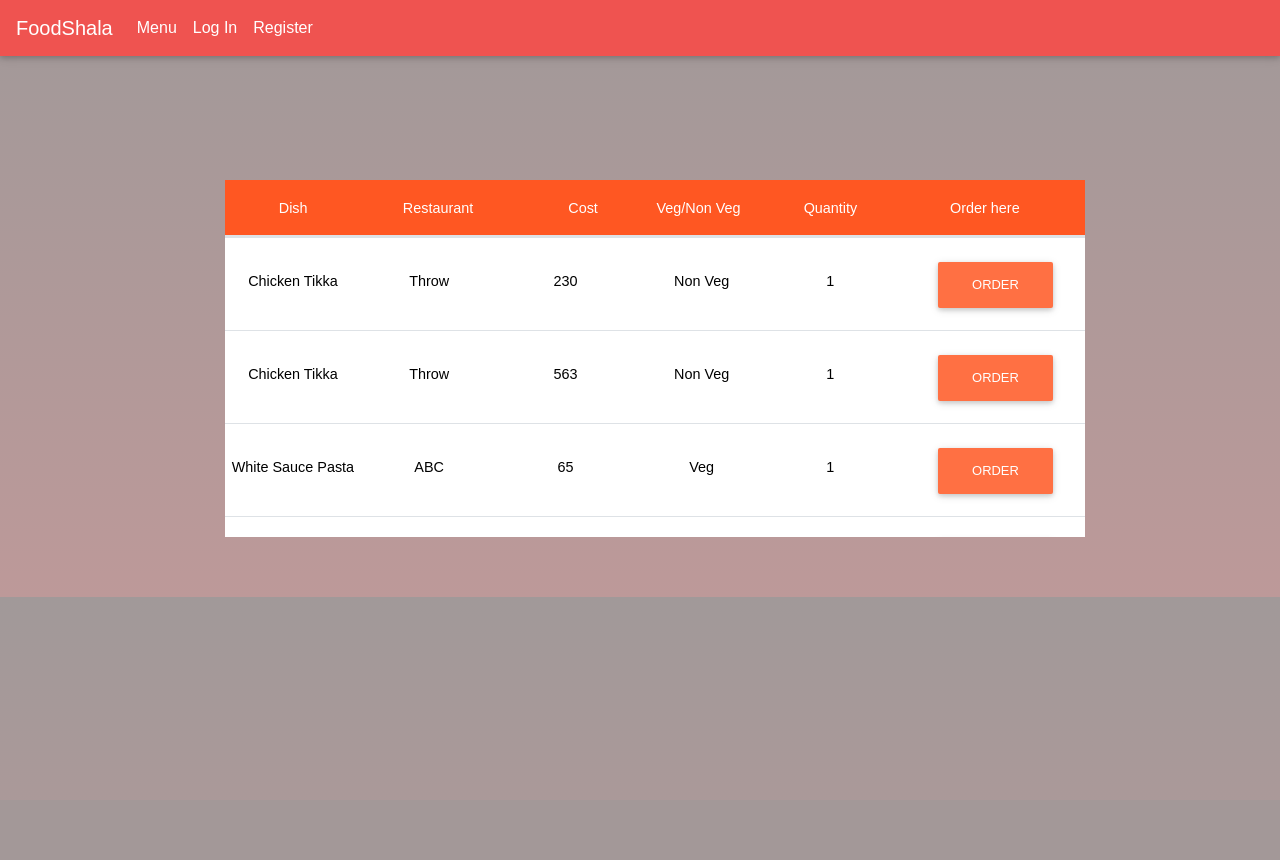
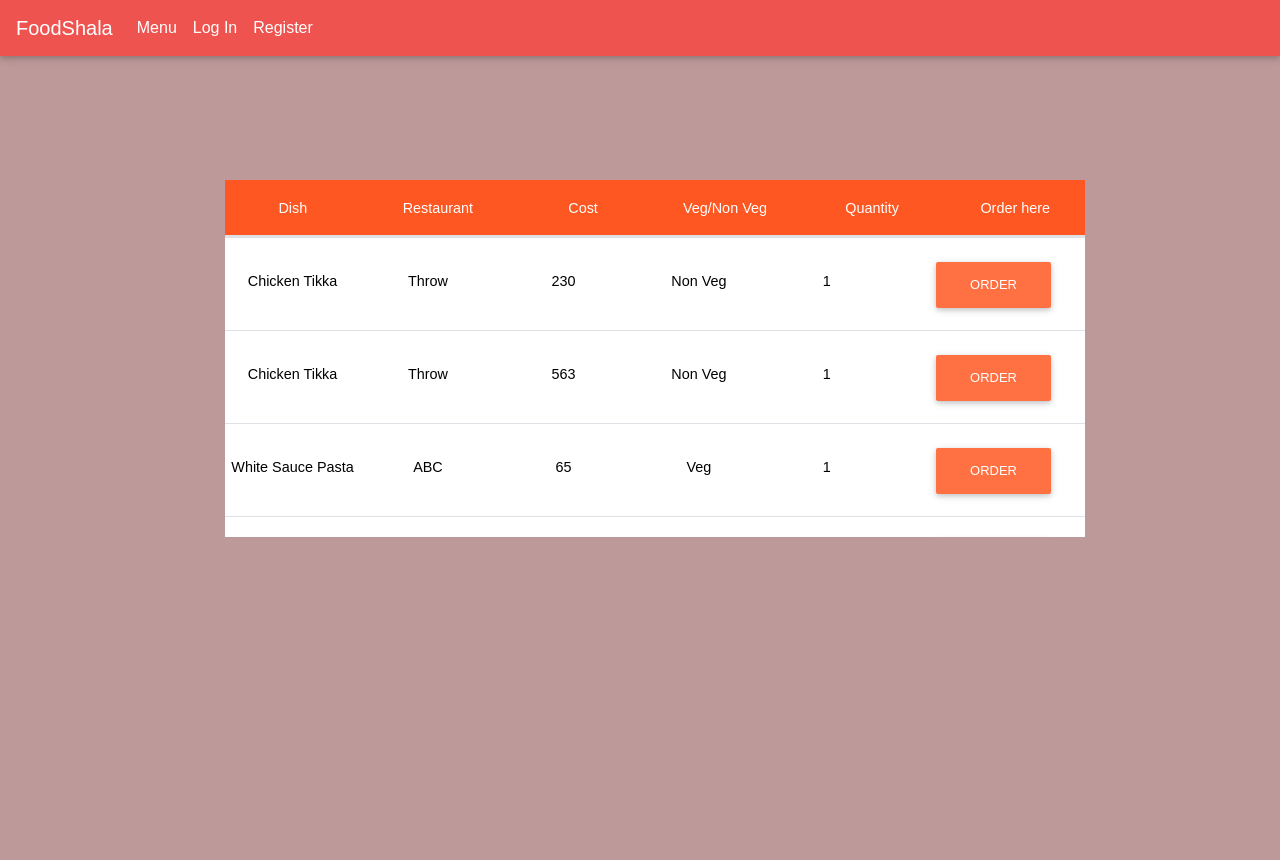
Before and after one commit to arnav-deep/FoodShala, a PHP site: page /menu.php in a window 1280 px wide. Before the commit the page ends 597 px from the top, so only its background shows below. Run offline with PHP 8.4, Linux system fonts and the light colour scheme; data comes from the database, SQL or seed files in the repository; some libraries are stand-ins or nearby versions.

Commit message:
fix addmenuitem table

```diff
--- a/addmenuitem.php
+++ b/addmenuitem.php
@@ -1,6 +1,7 @@
 <?php
   session_start();
   include('connection/connect.php');
+  include('navbar.php');
 
   if(!isset($_SESSION["loggedin"]) || $_SESSION["loggedin"] !== true) {
     header("location: login.php");
@@ -26,7 +27,6 @@
 
     <?php
 
-      include('navbar.php');
       if(isset($_POST['cussubmit'])) {
 
         $mremail = $_SESSION["email"];
--- a/css/style.css
+++ b/css/style.css
@@ -3,17 +3,19 @@
   padding: 0;
   font-family: sans-serif;
 }
+body {
+  background: rgba(90, 0, 0, 0.4);
+}
 #outer-box {
-  height: 90.9%;
+  height: 92%;
   width: 100%;
-  background-image: linear-gradient(rgba(20, 0, 0, 0.4),rgba(90, 0, 0, 0.4));
   background-position: center;
   background-size: cover;
   position: absolute;
 }
 #regform-box {
   width: 400px;
-  height: 580px;
+  height: 540px;
   position: relative;
   margin: 6% auto;
   background: #ffffff;
@@ -164,30 +166,25 @@
 th {
    text-align: center;
 }
-.fixed_header{
+.fixed_header {
   background: #ffffff;
   margin: 20px;
-
 }
-
-.fixed_header tbody{
+.fixed_header tbody {
   display:block;
   width: 100%;
   overflow: auto;
   height: 300px;
 }
-
 .fixed_header thead tr {
  display: block;
- text-align:left;
+ text-align: center;
 }
 
 .fixed_header thead {
   height: 20px;
 }
-
 .fixed_header th, .fixed_header td {
   padding: 5px;
-text-align: left;
-width: 200px;
+  text-align: center;
 }
--- a/login.php
+++ b/login.php
@@ -1,6 +1,7 @@
 <?php
   session_start();
   include('connection/connect.php');
+  include('navbar.php');
 
   if(isset($_SESSION["loggedin"]) && $_SESSION["loggedin"] === true){
     echo "<script>alert('Already Logged In')</script>";
@@ -16,11 +17,9 @@
     <link rel="stylesheet" href="css/style.css">
     <title>FoodShala | Log In</title>
   </head>
-  <body>
+  <body style="rgba(90, 0, 0, 0.4)">
 
     <?php
-
-      include('navbar.php');
 
       if(isset($_POST["cussubmit"])) {
 
--- a/menu.php
+++ b/menu.php
@@ -37,18 +37,25 @@
     <link rel="stylesheet" href="css/style.css">
     <title>FoodShala | Menu</title>
   </head>
-    <body style="background-image: linear-gradient(rgba(20, 0, 0, 0.4),rgba(90, 0, 0, 0.4));">
+
+    <style>
+	  .fixed_header th, .fixed_header td {
+		width: 210px;
+	  }
+	</style>
+
+    <body>
 
       <?php
 
         $query ="SELECT menu.m_item, user_res.r_name, menu.m_cost, menu.m_nonveg FROM menu INNER JOIN user_res ON menu.m_r_email=user_res.r_email ORDER BY menu.m_item";
-        echo '<div style="padding-top: 100px; padding-bottom: 40px; padding-left: 16%;">
-                <table class="table table-hover table-fixed fixed_header" style="width: 80%; margin auto;" id="menubox">
+        echo '<div style="padding-top: 100px; padding-bottom: 40px; padding-left: 16%; height: 800px;">
+                <table class="table table-hover table-fixed fixed_header" style="width: 80%;" id="menubox">
                   <thead class="deep-orange white-text">
                     <tr>
-                      <th style="text-align:center">Dish</th>
-                      <th style="text-align:center">Restaurant</th>
-                      <th style="text-align:center">Cost</th>
+                      <th>Dish</th>
+                      <th>Restaurant</th>
+                      <th>Cost</th>
                       <th>Veg/Non Veg</th>
                       <th>Quantity</th>
                       <th>Order here</th>
--- a/register.php
+++ b/register.php
@@ -1,6 +1,7 @@
 <?php
   session_start();
   include('connection/connect.php');
+  include('navbar.php');
 
   if(isset($_SESSION["loggedin"]) && $_SESSION["loggedin"] === true){
     echo "<script>alert('Log Out to regsiter.')</script>";
@@ -33,8 +34,6 @@
     </script> -->
 
     <?php
-
-      include('navbar.php');
 
       if(isset($_POST['cussubmit'])) {
 
```
Also changed, not shown: orders.php (+11 -5 lines). Lines whose indentation alone changed are shown as unchanged.
